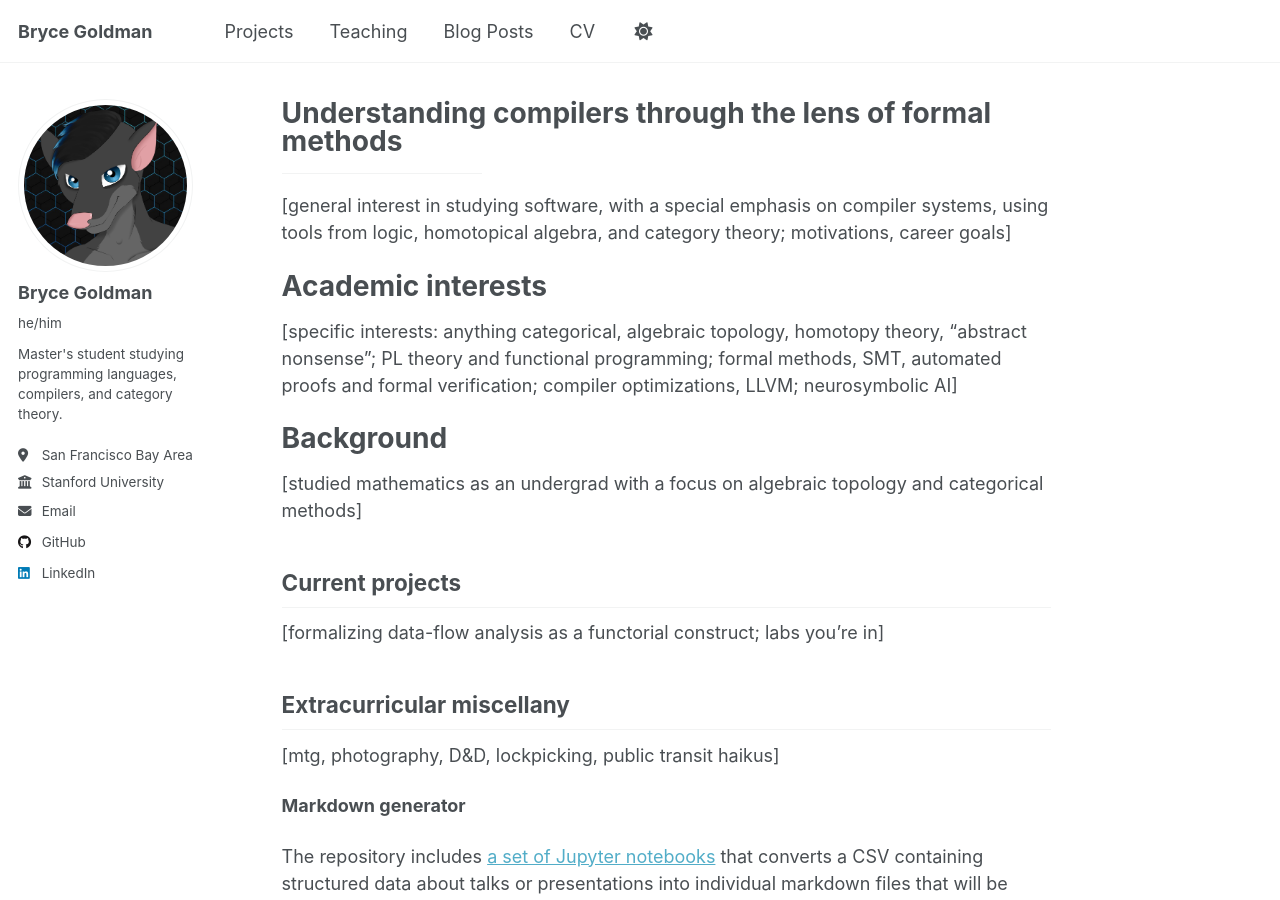
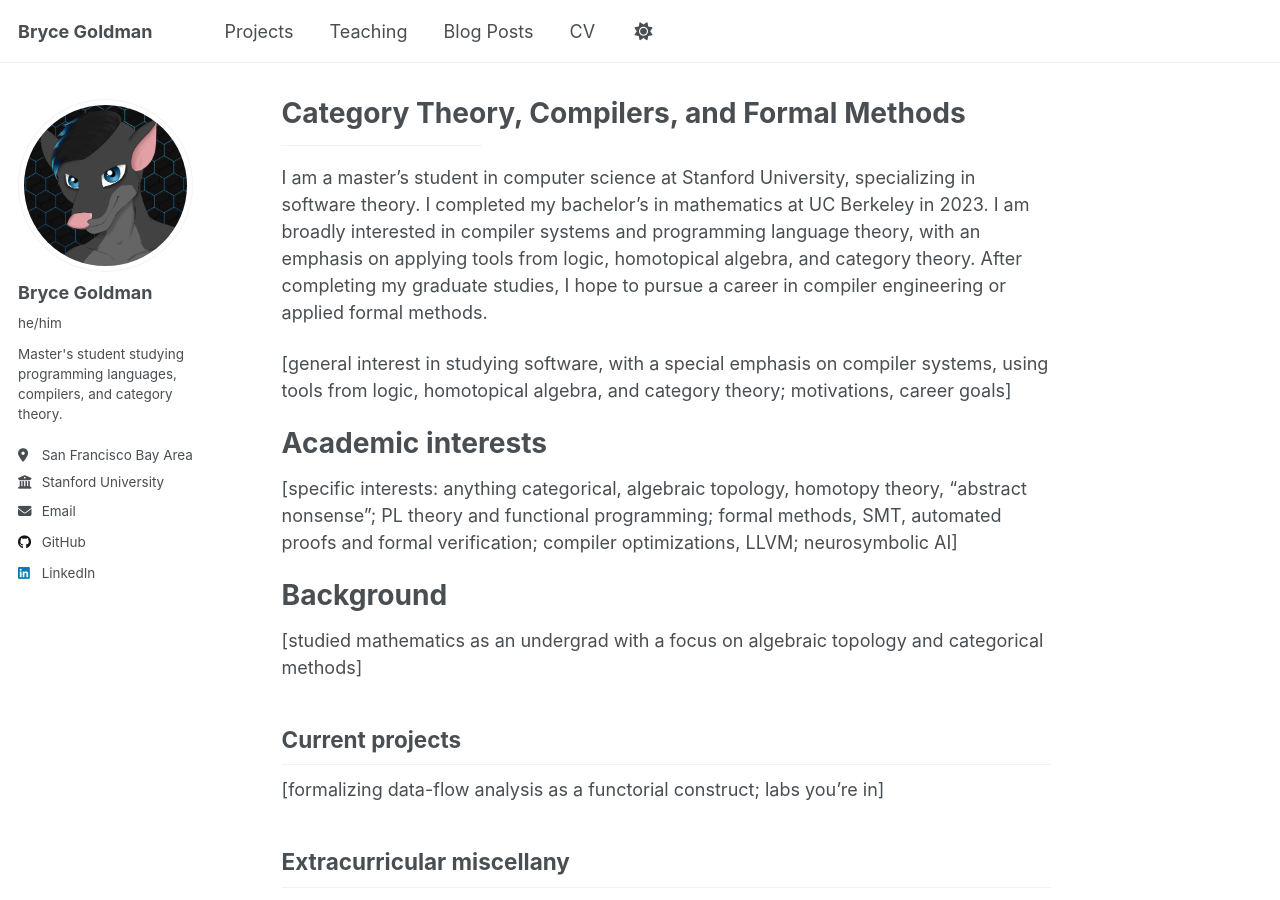
Before and after one commit to Alkizar/alkizar.github.io, a Jekyll site: the page built from _pages/about.md, in a window 1280 px wide and 900 px high. Built offline with Jekyll 4.4.1, drawn with Linux system fonts in a browser that asks for light colours.

Commit message:
added short bio

```diff
--- a/_pages/about.md
+++ b/_pages/about.md
@@ -1,11 +1,13 @@
 ---
 permalink: /
-title: "Understanding compilers through the lens of formal methods"
+title: "Category Theory, Compilers, and Formal Methods"
 author_profile: true
 redirect_from:
   - /about/
   - /about.html
 ---
+
+I am a master's student in computer science at Stanford University, specializing in software theory. I completed my bachelor's in mathematics at UC Berkeley in 2023. I am broadly interested in compiler systems and programming language theory, with an emphasis on applying tools from logic, homotopical algebra, and category theory. After completing my graduate studies, I hope to pursue a career in compiler engineering or applied formal methods.
 
 [general interest in studying software, with a special emphasis on compiler systems, using tools from logic, homotopical algebra, and category theory; motivations, career goals]
 
```
